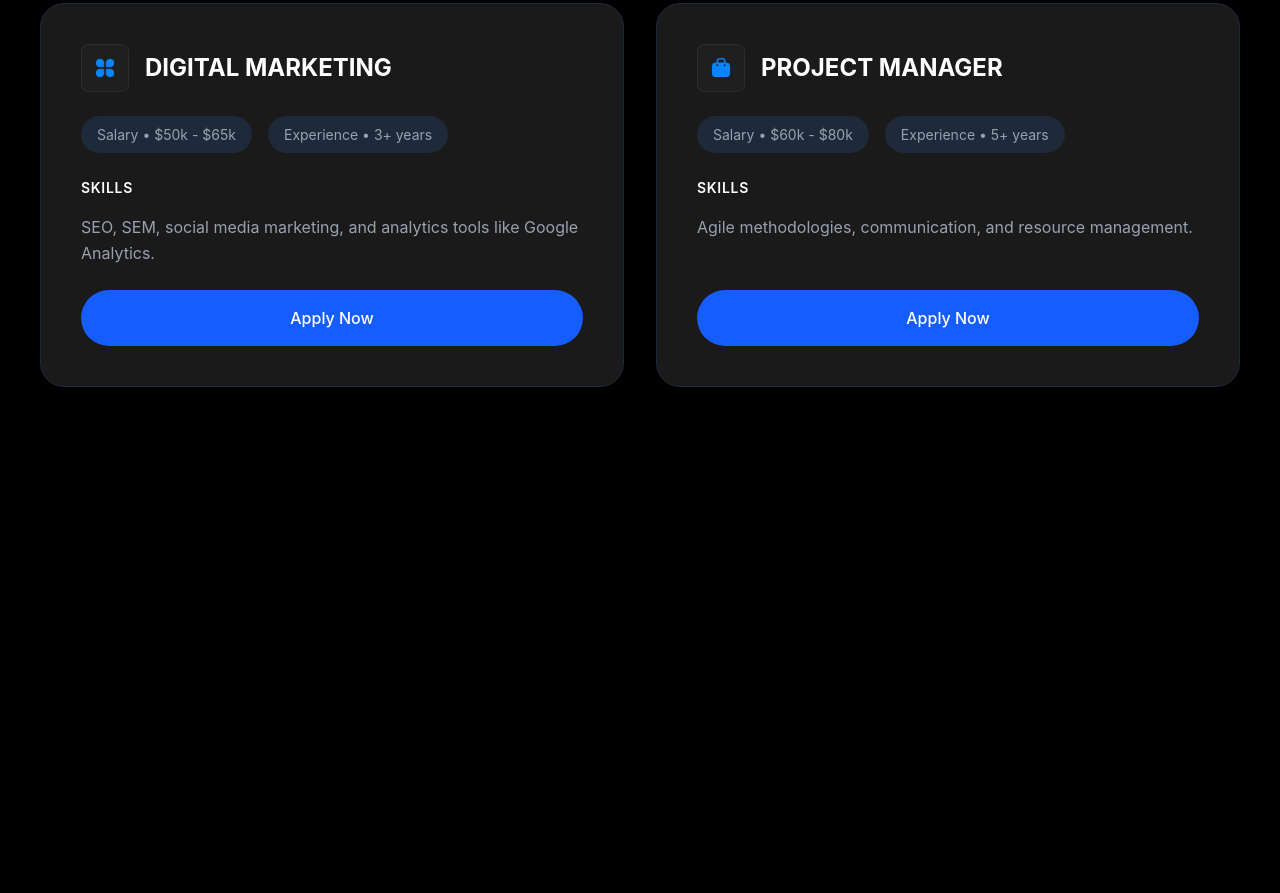
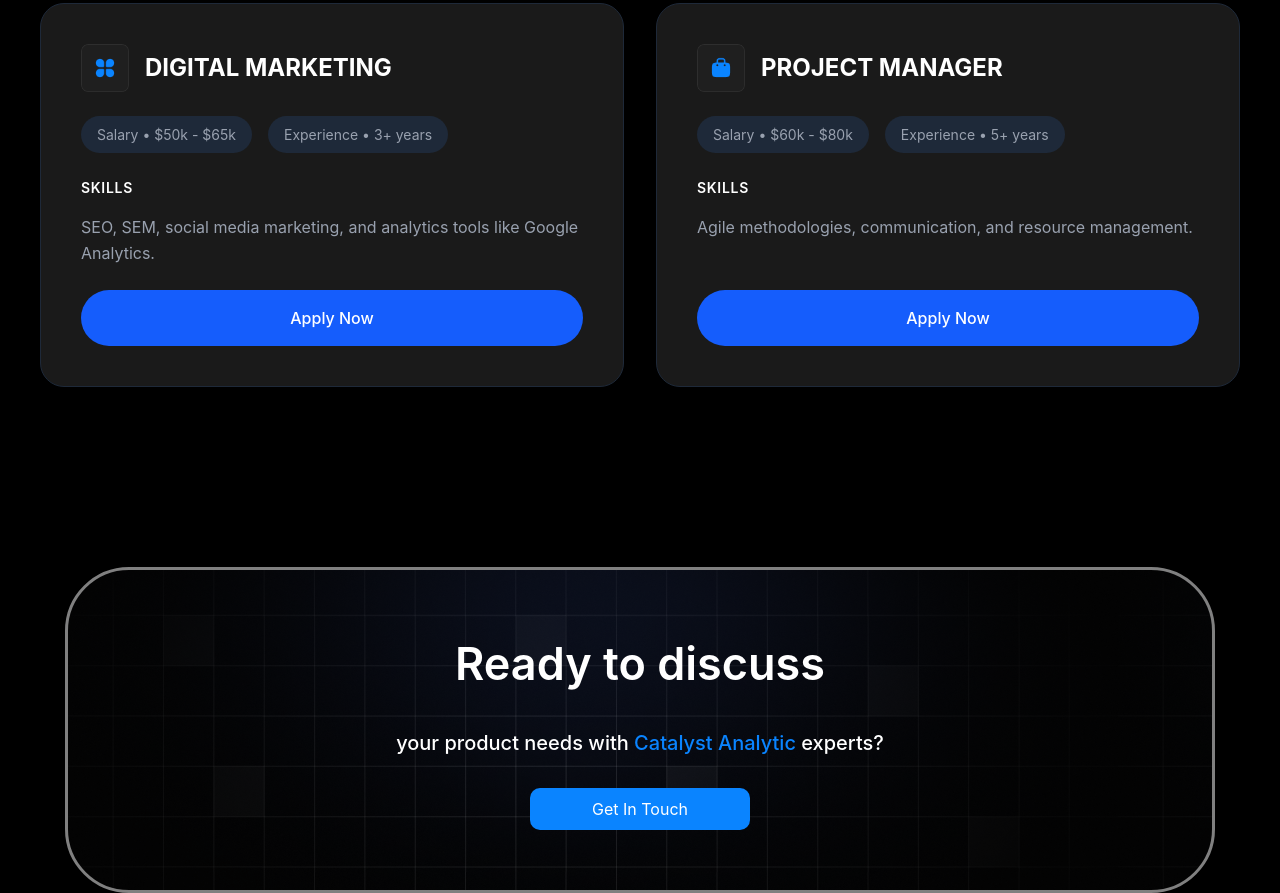
Before and after one commit to zargulak11-hash/git-exam-week2, a website: page src/index2.html in a window 1280 px wide. Shown: the part 1500-2393 px from the top of the page. Before the commit the page ends 1967 px from the top, so only its background shows below. Drawn offline with nearby package versions, Linux system fonts and the light colour scheme; files that its build step writes are made by us from their sources.

Commit message:
commit5_proect3

```diff
--- a/src/index2.html
+++ b/src/index2.html
@@ -152,7 +152,11 @@
     </div>
   </div>
 </section>
-
+<section class="max-w-[1150px] flex flex-col justify-center pt-[60px] pb-[60px] items-center gap-[30px] m-auto mt-[100px] rounded-[64px] border-[3px] border-[grey]" style="background-image: url(./images/fc9a47396a5036fc47f50e8b57d87e02b66e2885.png);">
+    <h1 class="text-[white] text-[45px] font-[600]" >Ready to discuss</h1>
+    <p class="text-[20px] font-[500] text-[white]">your product needs with <span class="text-[#0A84FF]">Catalyst Analytic</span>  experts?</p>
+     <button class=" w-[220px] h-[42px] text-[white] rounded-[10px] bg-[#0A84FF]">Get In Touch</button>
+</section>
     </main>
 </body>
 
```
